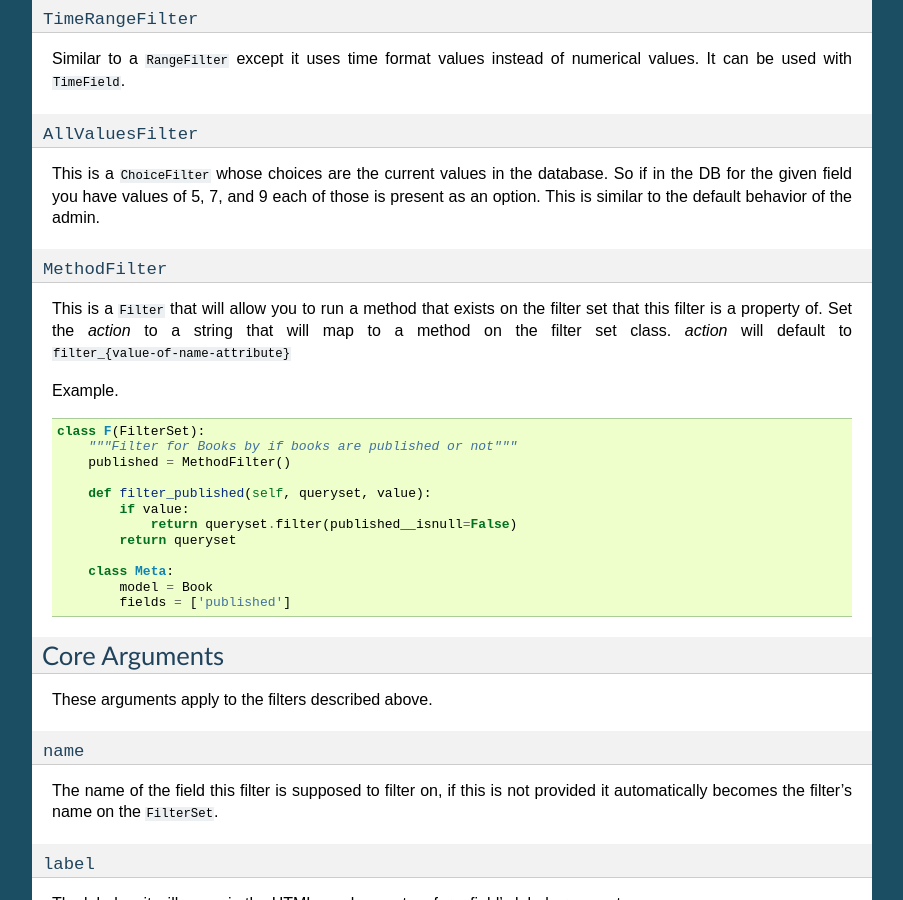
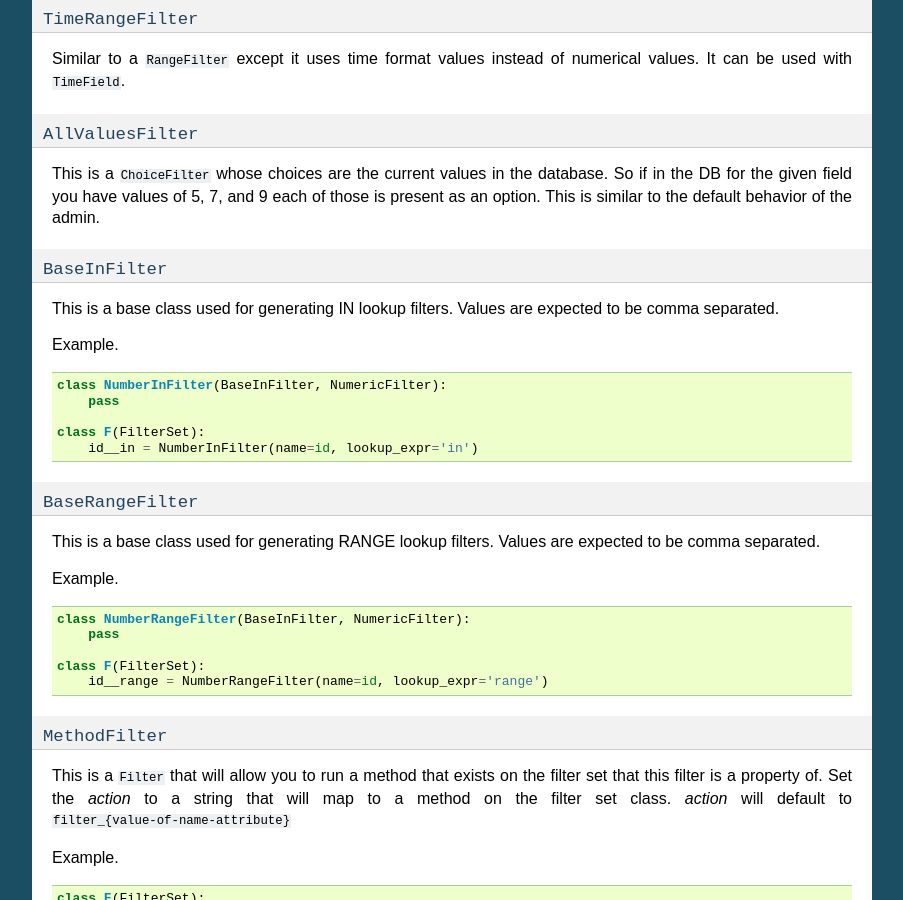
Before and after one commit to carltongibson/django-filter, a Sphinx documentation site: the page built from docs/ref/filters.txt, in a window 1280 px wide and 900 px high, scrolled down 3595 px. Shown: the whole window, without its empty margins (198-1101 px from the left). Built offline with Sphinx 7.4.7, drawn with Linux system fonts in a browser that asks for light colours; some of the changed text lies outside the part shown.

Commit message:
Added docs for base CSV filters

```diff
--- a/docs/ref/filters.txt
+++ b/docs/ref/filters.txt
@@ -227,6 +227,34 @@ database.  So if in the DB for the given field you have values of 5, 7, and 9
 each of those is present as an option.  This is similar to the default behavior
 of the admin.
 
+``BaseInFilter``
+~~~~~~~~~~~~~~~~
+
+This is a base class used for generating IN lookup filters. Values are expected to be comma separated.
+
+Example. ::
+
+    class NumberInFilter(BaseInFilter, NumericFilter):
+        pass
+
+    class F(FilterSet):
+        id__in = NumberInFilter(name=id, lookup_expr='in')
+
+``BaseRangeFilter``
+~~~~~~~~~~~~~~~~~~~
+
+This is a base class used for generating RANGE lookup filters. Values are expected to be comma separated.
+
+Example. ::
+
+    class NumberRangeFilter(BaseInFilter, NumericFilter):
+        pass
+
+    class F(FilterSet):
+        id__range = NumberRangeFilter(name=id, lookup_expr='range')
+
+
+
 ``MethodFilter``
 ~~~~~~~~~~~~~~~~~~~
 
```
